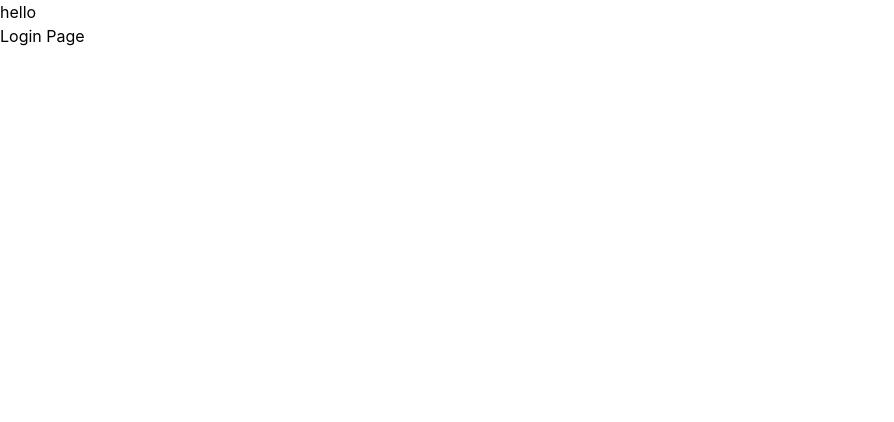
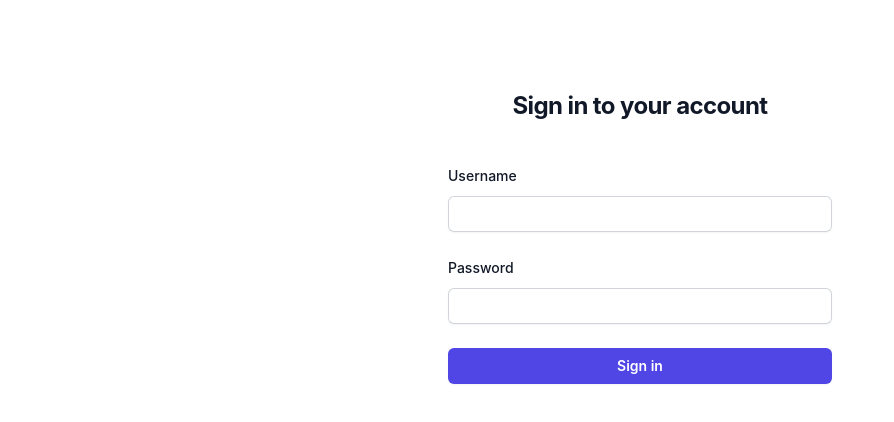
Before and after one commit to keogh/loanpro-code-challenge-frontend, a React (Create React App) app: page /login in a window 1280 px wide. Shown: the top 422 px of the page, without its empty margins (0-894 px from the left). Built offline with nearby package versions, Linux system fonts and the light colour scheme.

Commit message:
Login screen

```diff
--- a/package.json
+++ b/package.json
@@ -44,6 +44,7 @@
   },
   "devDependencies": {
     "@babel/plugin-proposal-private-property-in-object": "^7.21.11",
+    "@tailwindcss/forms": "^0.5.7",
     "@types/react-router-dom": "^5.3.3",
     "tailwindcss": "^3.4.3"
   }
--- a/src/App.tsx
+++ b/src/App.tsx
@@ -21,7 +21,6 @@
 const App: React.FC = () => {
   return (
       <div>
-        hello
         <RouterProvider router={router} />
       </div>
   );
--- a/src/domain/Login/Login.tsx
+++ b/src/domain/Login/Login.tsx
@@ -1,11 +1,60 @@
 import React from 'react';
 
 const Login: React.FC = () => {
-    return (
-        <div>
-            <h2>Login Page</h2>
-        </div>
-    );
+  return (
+    <div className="flex min-h-full flex-1 flex-col justify-center px-6 py-12 lg:px-8">
+      <h2 className="mt-10 text-center text-2xl font-bold leading-9 tracking-tight text-gray-900">
+        Sign in to your account
+      </h2>
+
+      <div className="mt-10 sm:mx-auto sm:w-full sm:max-w-sm">
+        <form className="space-y-6" action="#" method="POST">
+          <div>
+            <label htmlFor="username" className="block text-sm font-medium leading-6 text-gray-900">
+              Username
+            </label>
+            <div className="mt-2">
+              <input
+                id="username"
+                name="username"
+                type="text"
+                autoComplete="username"
+                required
+                className="block w-full rounded-md border-0 py-1.5 text-gray-900 shadow-sm ring-1 ring-inset ring-gray-300 placeholder:text-gray-400 focus:ring-2 focus:ring-inset focus:ring-indigo-600 sm:text-sm sm:leading-6"
+              />
+            </div>
+          </div>
+
+          <div>
+            <div className="flex items-center justify-between">
+              <label htmlFor="password" className="block text-sm font-medium leading-6 text-gray-900">
+                Password
+              </label>
+            </div>
+            <div className="mt-2">
+              <input
+                id="password"
+                name="password"
+                type="password"
+                autoComplete="current-password"
+                required
+                className="block w-full rounded-md border-0 py-1.5 text-gray-900 shadow-sm ring-1 ring-inset ring-gray-300 placeholder:text-gray-400 focus:ring-2 focus:ring-inset focus:ring-indigo-600 sm:text-sm sm:leading-6"
+              />
+            </div>
+          </div>
+
+          <div>
+            <button
+              type="submit"
+              className="flex w-full justify-center rounded-md bg-indigo-600 px-3 py-1.5 text-sm font-semibold leading-6 text-white shadow-sm hover:bg-indigo-500 focus-visible:outline focus-visible:outline-2 focus-visible:outline-offset-2 focus-visible:outline-indigo-600"
+            >
+              Sign in
+            </button>
+          </div>
+        </form>
+      </div>
+    </div>
+  );
 };
 
 export default Login;
```
Also changed, not shown: 1 other file (tests, documents, lock files or other folders).
